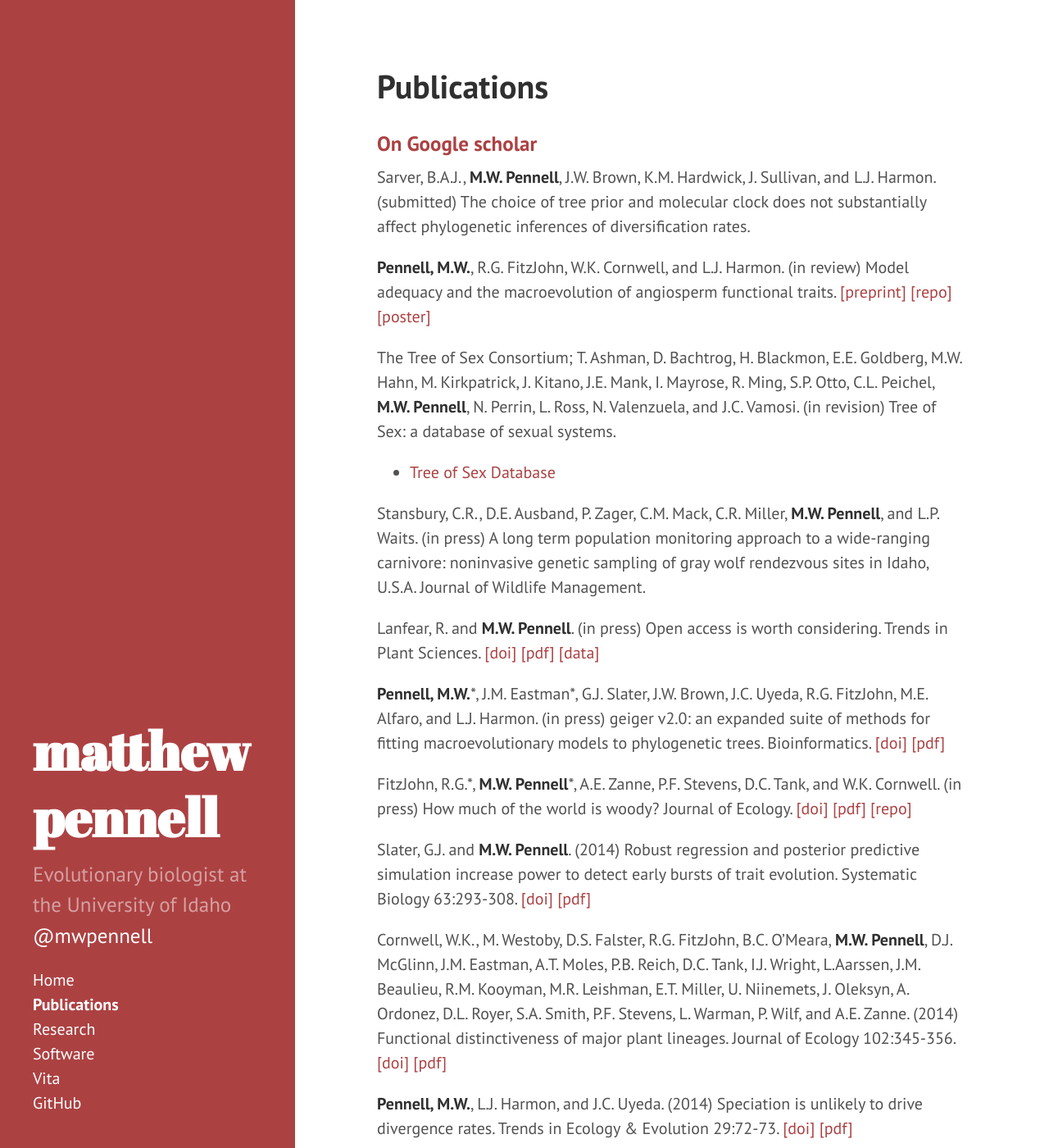
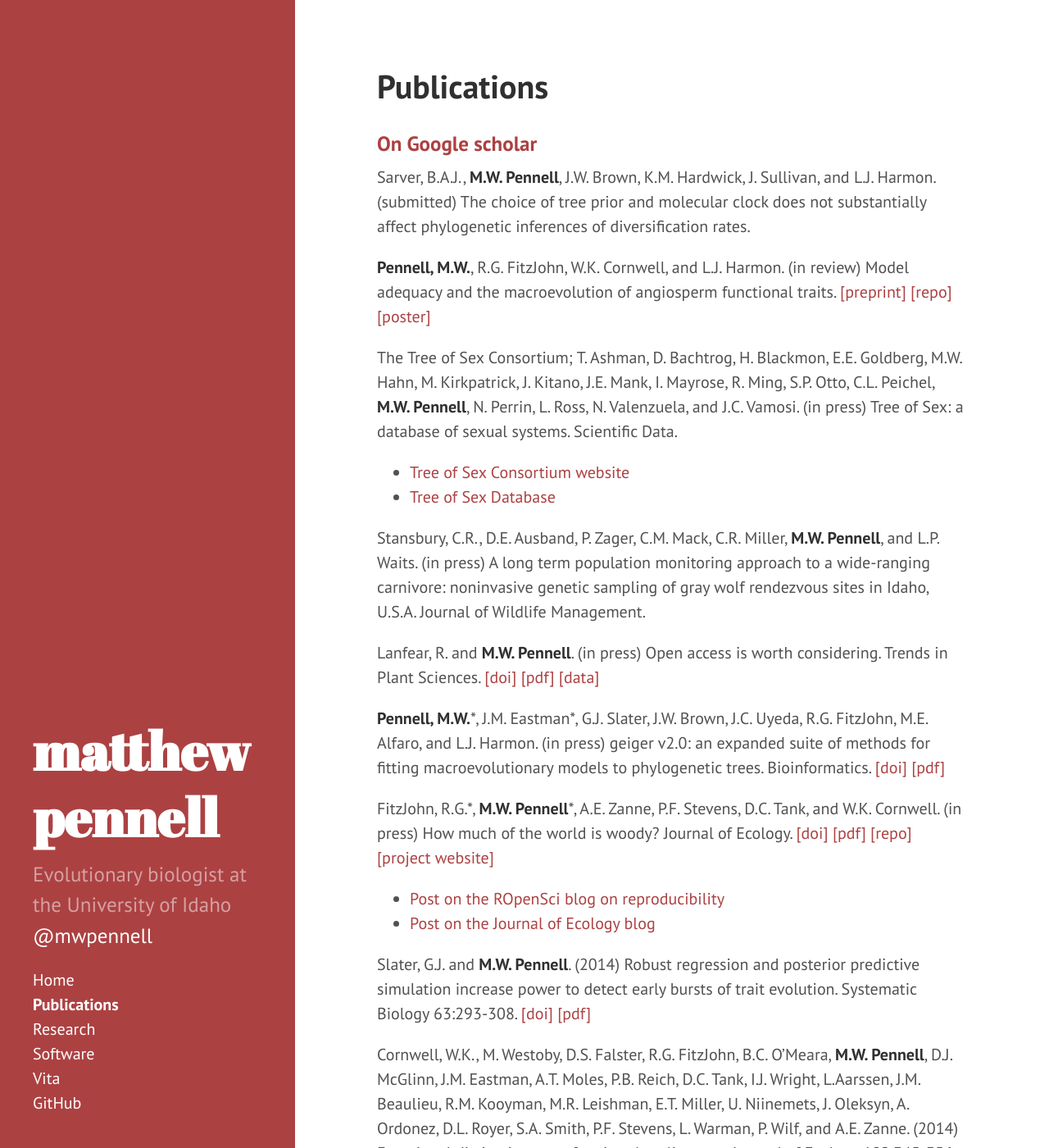
Before and after one commit to atredennick/mwpennell.github.io, a Jekyll site: the page built from publications.md, in a window 1280 px wide and 1400 px high. Shown: the whole window at 82% size. Built offline with Jekyll 4.4.1, drawn with Linux system fonts in a browser that asks for light colours; Markdown is read by kramdown in place of the engine named in the settings.

Commit message:
updated links and pdfs for woody paper. added links to blog posts

```diff
--- a/publications.md
+++ b/publications.md
@@ -10,8 +10,9 @@ Sarver, B.A.J., **M.W. Pennell**, J.W. Brown, K.M. Hardwick, J. Sullivan, and L.
 
 **Pennell, M.W.**, R.G. FitzJohn, W.K. Cornwell, and L.J. Harmon. (in review) Model adequacy and the macroevolution of angiosperm functional traits. [[preprint]](http://biorxiv.org/content/early/2014/04/07/004002) [[repo]](https://github.com/richfitz/modeladequacy) [[poster]](http://figshare.com/articles/_In_adequacy_of_phylogenetic_trait_models_Evo_Wibo_poster_/1008468)
 
-The Tree of Sex Consortium; T. Ashman, D. Bachtrog, H. Blackmon, E.E. Goldberg, M.W. Hahn, M. Kirkpatrick, J. Kitano, J.E. Mank, I. Mayrose, R. Ming, S.P. Otto, C.L. Peichel, **M.W. Pennell**, N. Perrin, L. Ross, N. Valenzuela, and J.C. Vamosi. (in revision) Tree of Sex: a database of sexual systems.
+The Tree of Sex Consortium; T. Ashman, D. Bachtrog, H. Blackmon, E.E. Goldberg, M.W. Hahn, M. Kirkpatrick, J. Kitano, J.E. Mank, I. Mayrose, R. Ming, S.P. Otto, C.L. Peichel, **M.W. Pennell**, N. Perrin, L. Ross, N. Valenzuela, and J.C. Vamosi. (in press) Tree of Sex: a database of sexual systems. Scientific Data.
 
+* [Tree of Sex Consortium website](http://treeofsex.org/)
 * [Tree of Sex Database](http://traitdb-dev.nescent.org/)
 
 Stansbury, C.R., D.E. Ausband, P. Zager, C.M. Mack, C.R. Miller, **M.W. Pennell**, and L.P. Waits. (in press) A long term population monitoring approach to a wide-ranging carnivore: noninvasive genetic sampling of gray wolf rendezvous sites in Idaho, U.S.A. Journal of Wildlife Management.
@@ -20,7 +21,10 @@ Lanfear, R. and **M.W. Pennell**. (in press) Open access is worth considering. T
 
 **Pennell, M.W.**\*, J.M. Eastman\*, G.J. Slater, J.W. Brown, J.C. Uyeda, R.G. FitzJohn, M.E. Alfaro, and L.J. Harmon. (in press) geiger v2.0: an expanded suite of methods for fitting macroevolutionary models to phylogenetic trees. Bioinformatics. [[doi]](http://bioinformatics.oxfordjournals.org/content/early/2014/05/06/bioinformatics.btu181) [[pdf]]({{url}}/pdfs/pennell-bioinf-2014.pdf)
 
-FitzJohn, R.G.\*, **M.W. Pennell**\*, A.E. Zanne, P.F. Stevens, D.C. Tank, and W.K. Cornwell. (in press) How much of the world is woody? Journal of Ecology. [[doi]](http://onlinelibrary.wiley.com/doi/10.1111/1365-2745.12260/abstract) [[pdf]]({{url}}/pdfs/fitzjohn-jecol-2014.pdf) [[repo]](https://github.com/richfitz/wood)
+FitzJohn, R.G.\*, **M.W. Pennell**\*, A.E. Zanne, P.F. Stevens, D.C. Tank, and W.K. Cornwell. (in press) How much of the world is woody? Journal of Ecology. [[doi]](http://onlinelibrary.wiley.com/doi/10.1111/1365-2745.12260/abstract) [[pdf]]({{url}}/pdfs/fitzjohn-jecol-2014.pdf) [[repo]](https://github.com/richfitz/wood) [[project website]](http://richfitz.github.io/wood/)
+
+* [Post on the ROpenSci blog on reproducibility](http://ropensci.org/blog/2014/06/09/reproducibility/)
+* [Post on the Journal of Ecology blog](http://jecologyblog.wordpress.com/2014/06/10/how-much-of-the-world-is-woody/)
 
 Slater, G.J. and **M.W. Pennell**. (2014) Robust regression and posterior predictive simulation increase power to detect early bursts of trait evolution. Systematic Biology 63:293-308. [[doi]](http://sysbio.oxfordjournals.org/content/63/3/293.abstract) [[pdf]]({{url}}/pdfs/slater-sysbio-2014.pdf)
 
```
Also changed, not shown: 1 other file.
